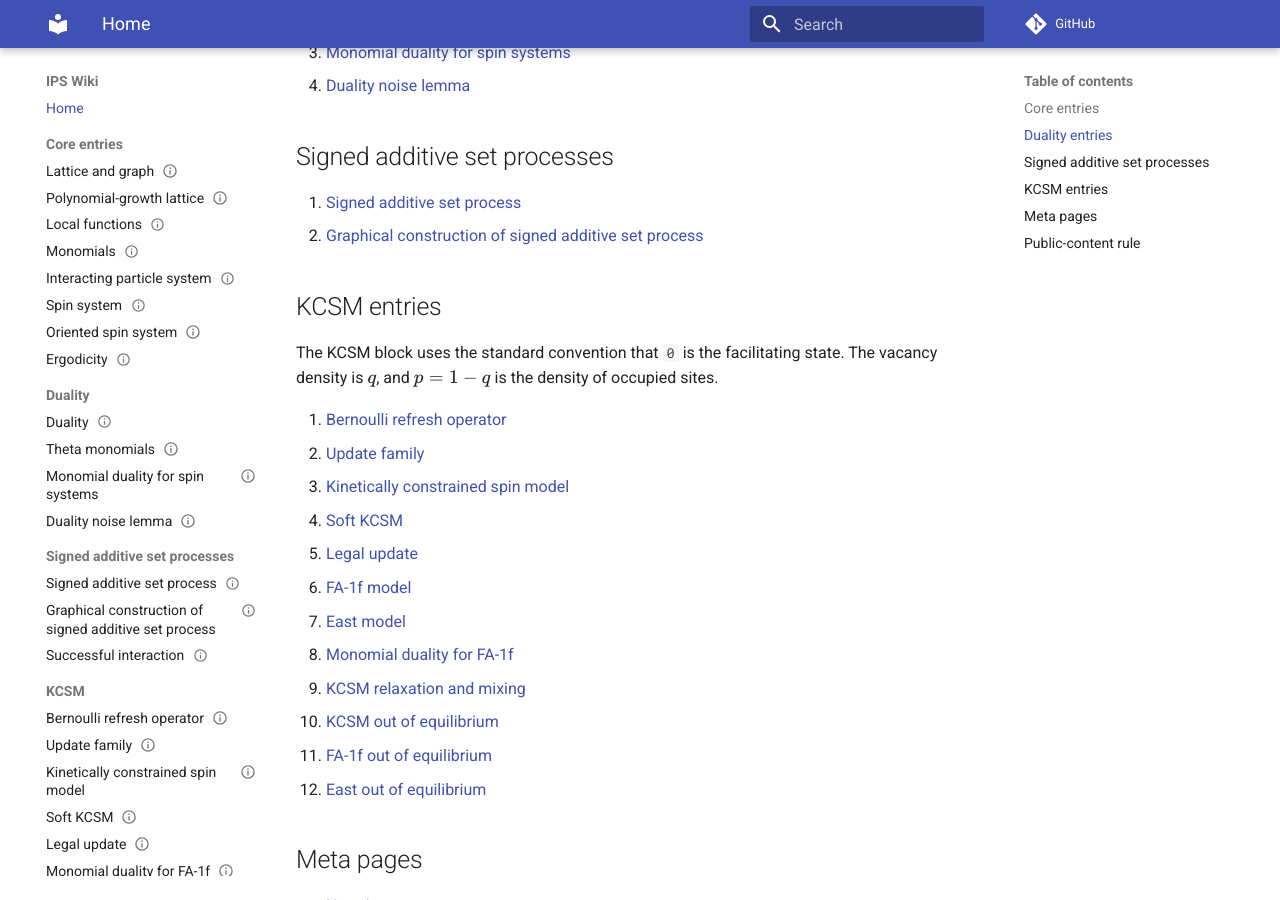
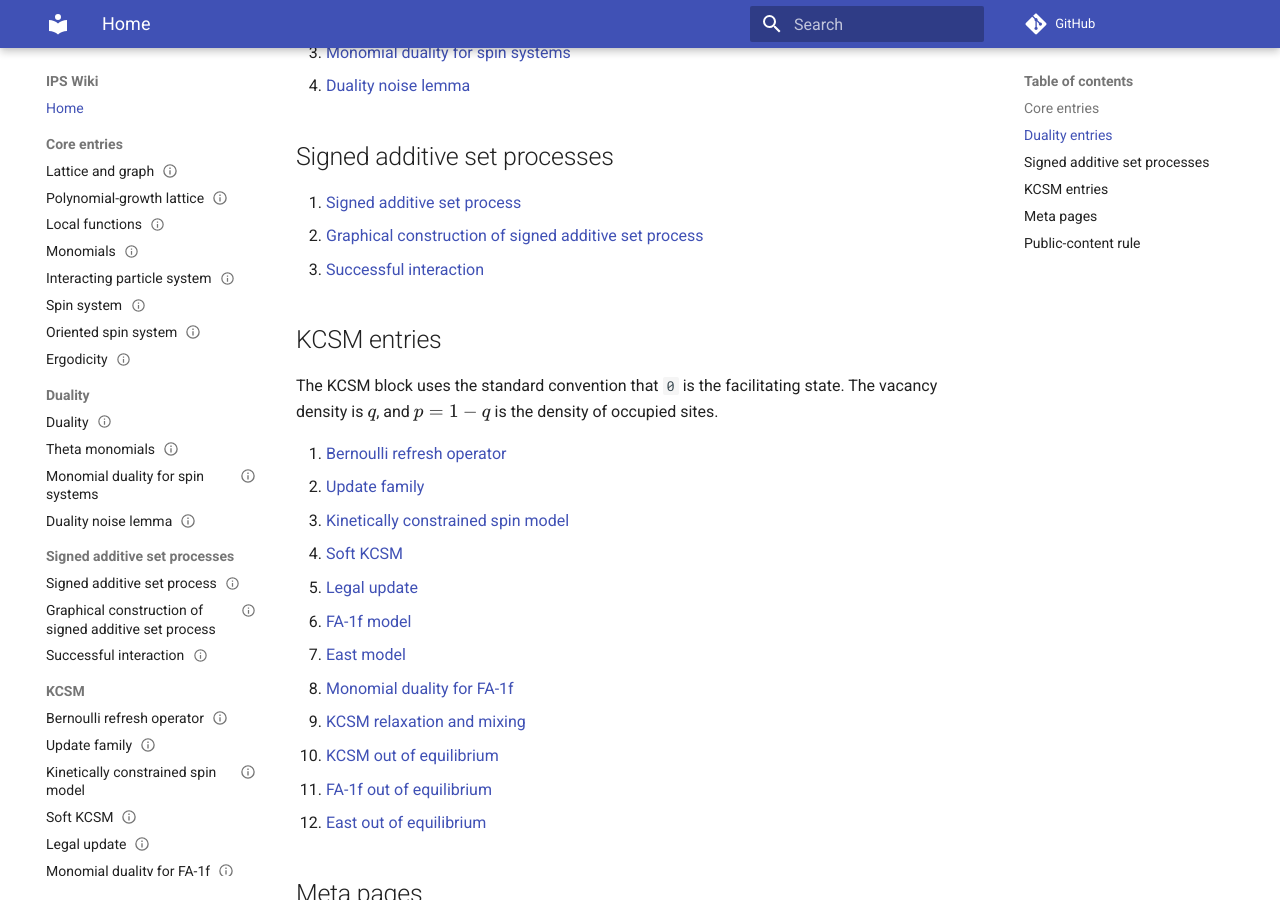
Before and after one commit to maciejgluchowski86-beep/ips-wiki, an MkDocs documentation site: the page built from docs/index.md, in a window 1280 px wide and 900 px high, scrolled down 810 px. Built offline with MkDocs 1.6.1 and Material for MkDocs 9.7.7, drawn with Linux system fonts in a browser that asks for light colours; comment, search, counter and statistics services are not loaded.

Commit message:
Add successful interaction to index

```diff
--- a/docs/index.md
+++ b/docs/index.md
@@ -28,6 +28,7 @@ A minimal dependency order is:
 
 1. [Signed additive set process](entries/signed-additive-set-process.md)
 2. [Graphical construction of signed additive set process](entries/graphical-construction-of-signed-additive-set-process.md)
+3. [Successful interaction](entries/successful-interaction.md)
 
 ## KCSM entries
 
```
